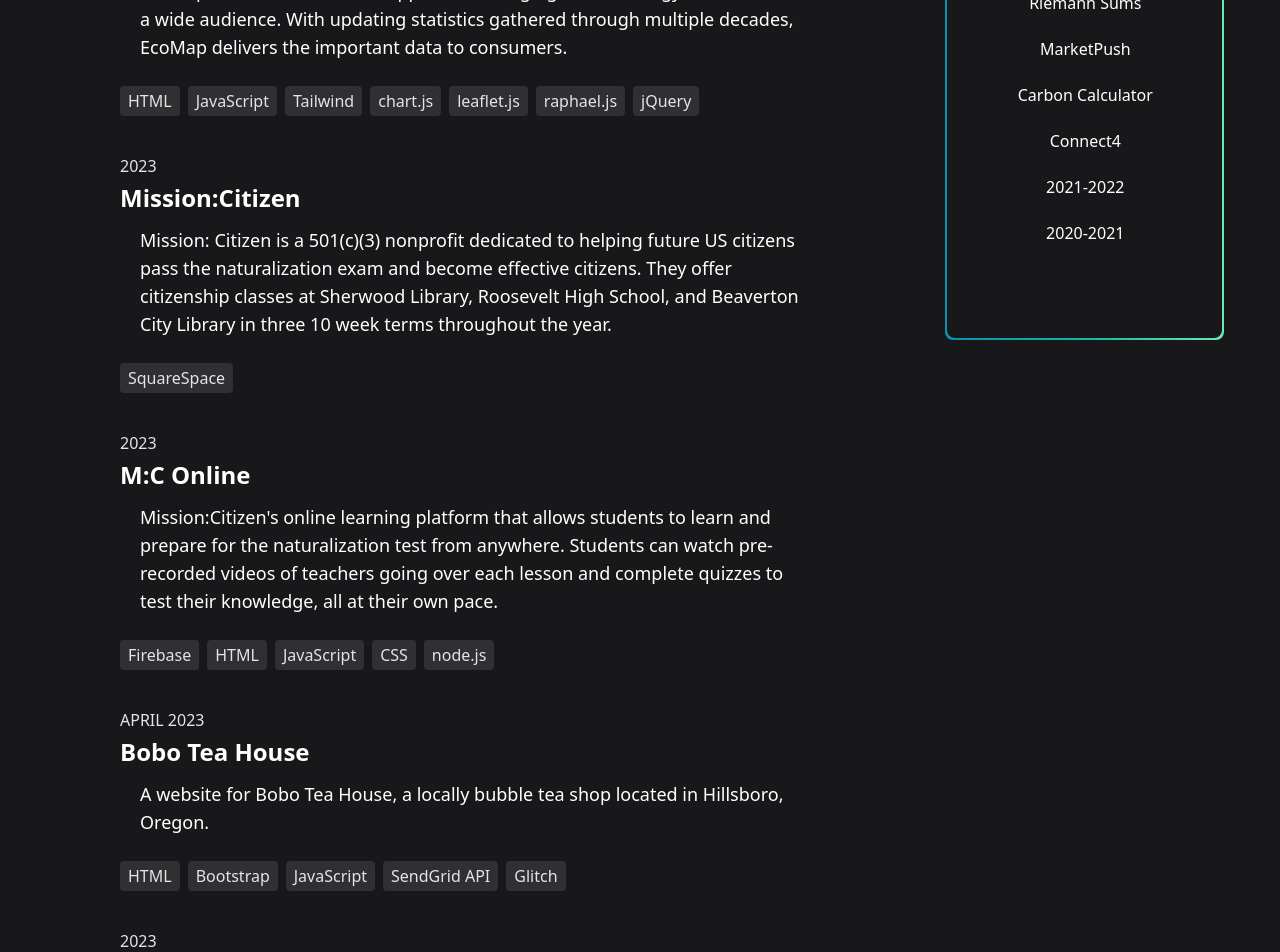
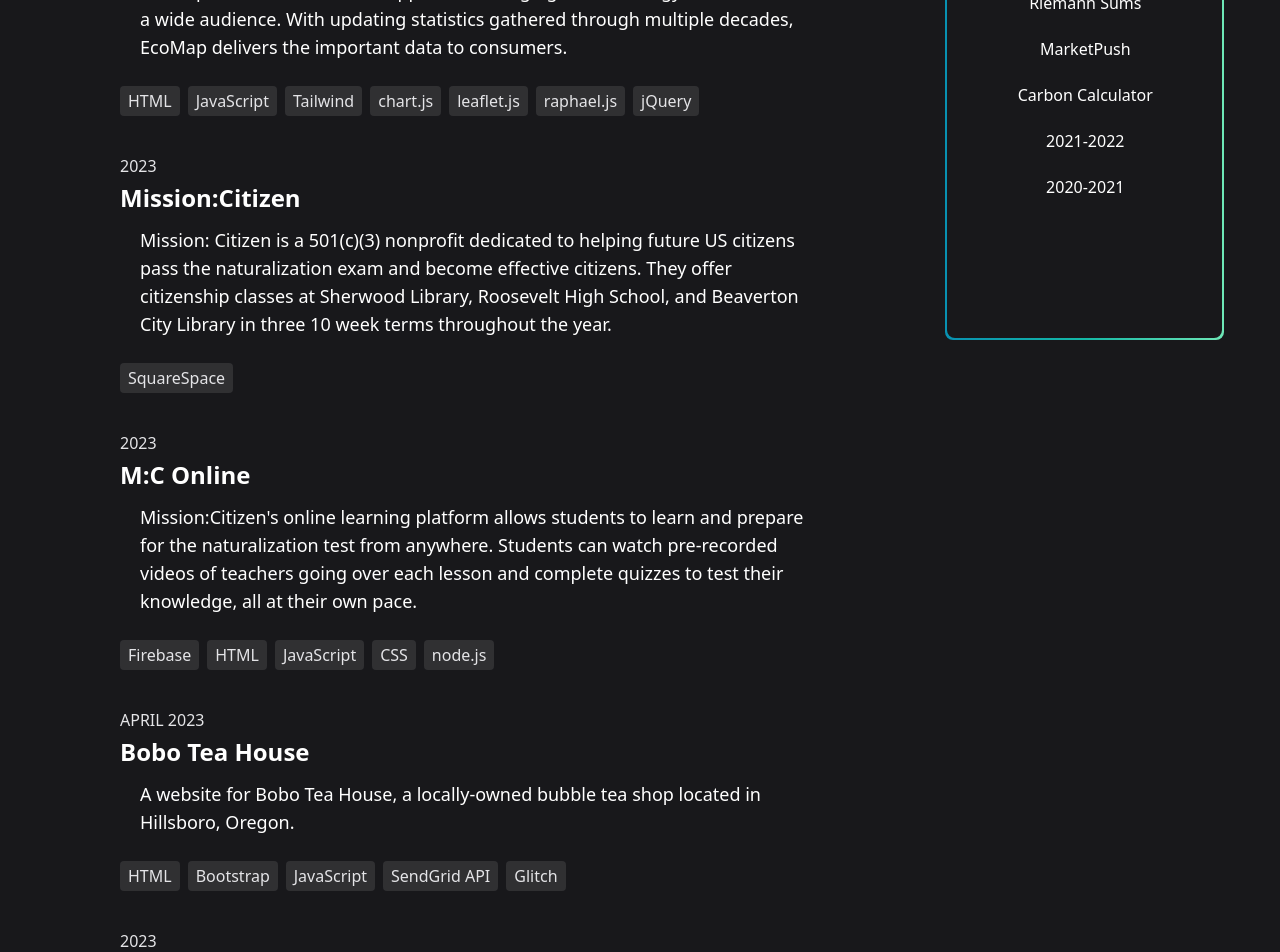
Before and after one commit to ayxz0/angelazhang, a Next.js app: page / in a window 1280 px wide. Shown: the part 2040-2992 px from the top of the page. Built offline with nearby package versions, Linux system fonts and the light colour scheme.

Commit message:
minor fixes

```diff
--- a/src/app/CustomCursor.tsx
+++ b/src/app/CustomCursor.tsx
@@ -5,7 +5,7 @@ const CustomCursor = () => {
   const [cursorPosition, setCursorPosition] = useState({ x: 0, y: 0 });
 
   useEffect(() => {
-    const onMouseMove = (e:any) => {
+    const onMouseMove = (e:MouseEvent) => {
       setCursorPosition({ x: e.clientX, y: e.clientY });
     };
 
@@ -18,7 +18,7 @@ const CustomCursor = () => {
 
   return (
     <div
-      className="fixed h-screen inset-0 transition duration-300 lg:absolute"
+      className="h-screen inset-0 transition duration-300 lg:absolute"
       style={{background: `radial-gradient(600px at ${cursorPosition.x}px ${cursorPosition.y}px, rgba(12, 116, 173, 0.15), transparent 80%)`}}
     ></div>
   );
--- a/src/projects.json
+++ b/src/projects.json
@@ -30,7 +30,7 @@
         "title": "M:C Online",
         "subtitle": "Web Development",
         "date": "2023",
-        "about": "Mission:Citizen's online learning platform that allows students to learn and prepare for the naturalization test from anywhere. Students can watch pre-recorded videos of teachers going over each lesson and complete quizzes to test their knowledge, all at their own pace.",
+        "about": "Mission:Citizen's online learning platform allows students to learn and prepare for the naturalization test from anywhere. Students can watch pre-recorded videos of teachers going over each lesson and complete quizzes to test their knowledge, all at their own pace.",
         "techstack": ["Firebase", "HTML", "JavaScript", "CSS", "node.js"],
         "github": "https://github.com/terreng/Mission-Citizen-Online-Prep",
         "link": "https://online.missioncitizen.org/"
@@ -39,7 +39,7 @@
         "title": "Bobo Tea House",
         "subtitle": "Web Development",
         "date": "April 2023",
-        "about": "A website for Bobo Tea House, a locally bubble tea shop located in Hillsboro, Oregon.",
+        "about": "A website for Bobo Tea House, a locally-owned bubble tea shop located in Hillsboro, Oregon.",
         "techstack": ["HTML", "Bootstrap", "JavaScript", "SendGrid API", "Glitch"],
         "github": "",
         "link": "https://ayxz0.github.io/fbla/home"
@@ -81,15 +81,6 @@
         "link": "https://tabadia.github.io/CarbonCalculator/public/"
     },
     {
-        "title": "Connect4",
-        "subtitle": "School",
-        "date": "2022",
-        "about": "Command Line based Connect4 game",
-        "techstack": ["Java"],
-        "github": "",
-        "link": ""
-    },
-    {
         "title": "2021-2022",
         "subtitle": "School",
         "date": "2022",
```
